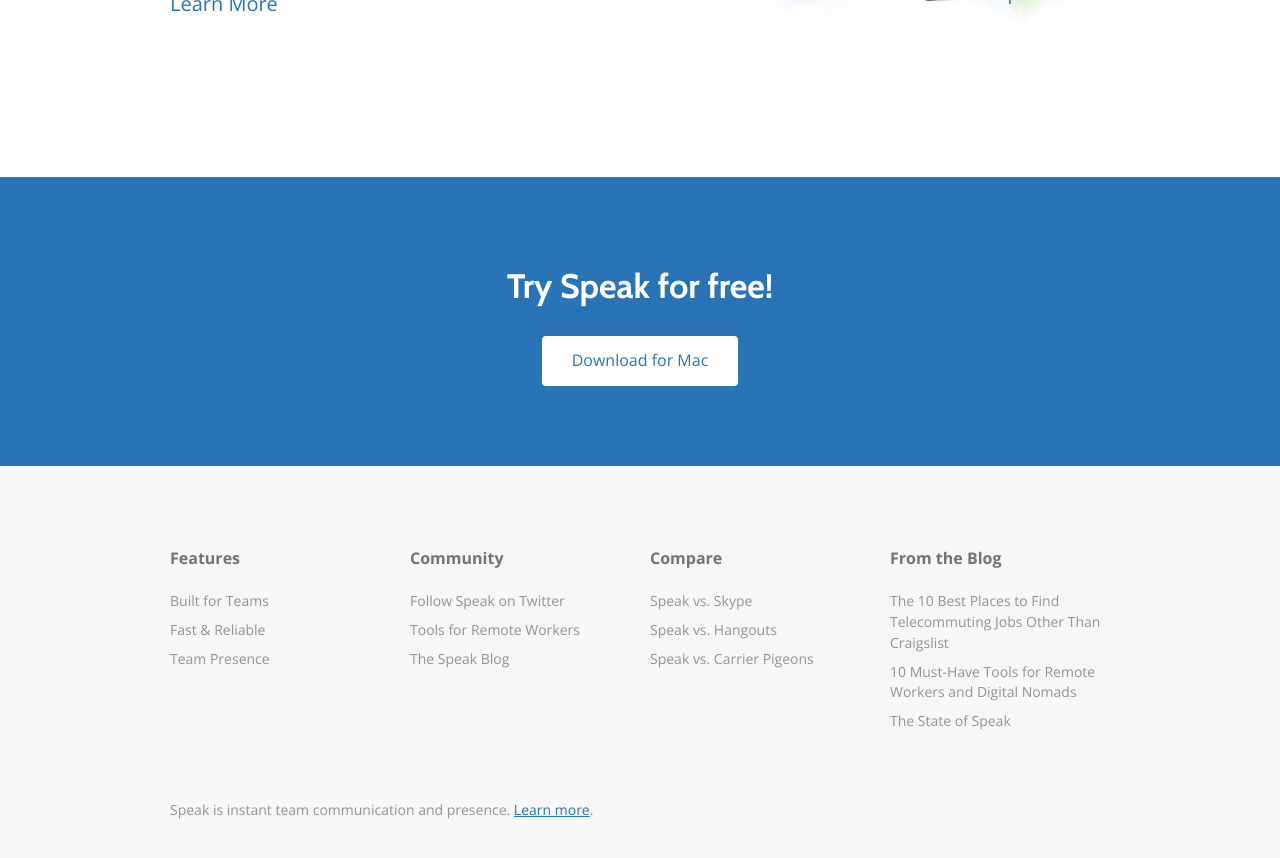
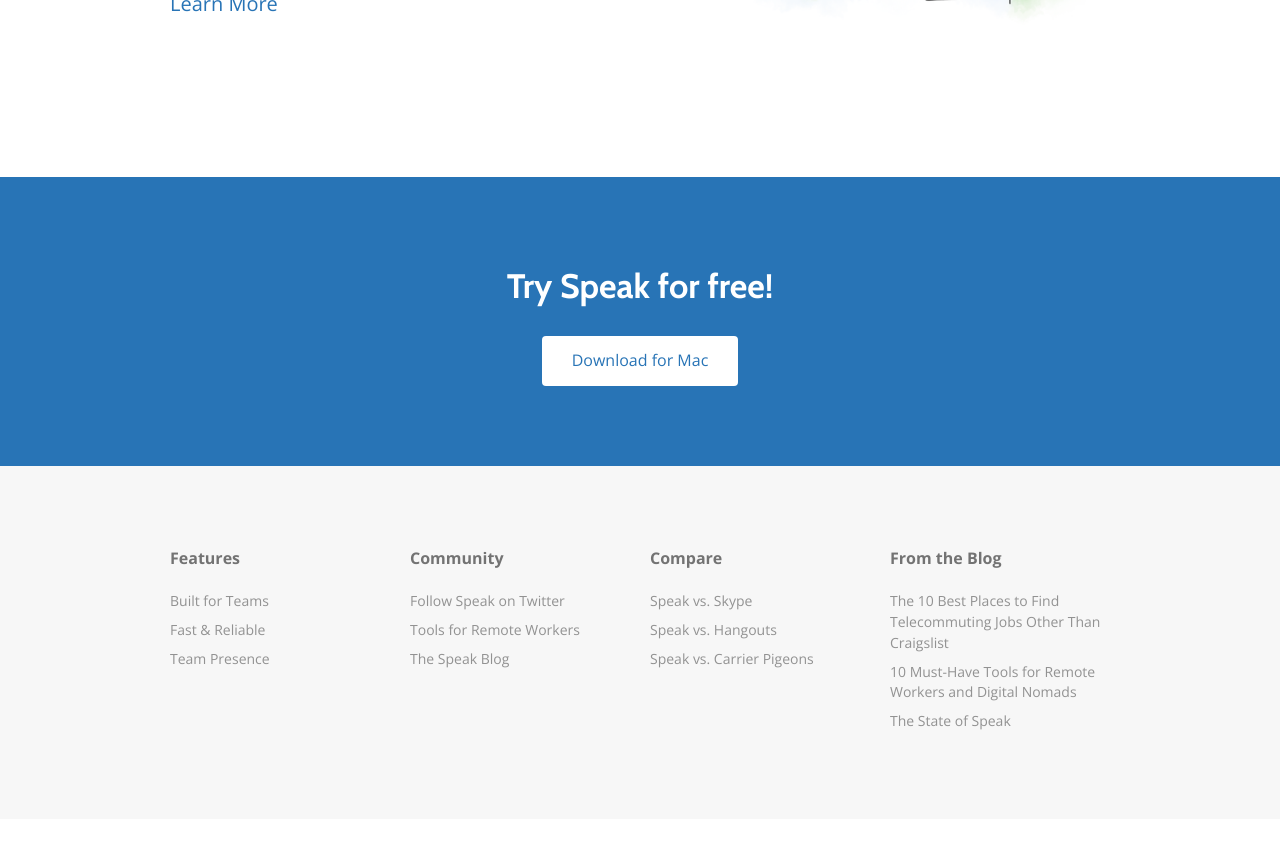
Before and after one commit to speak/website, a Jekyll site: the page built from index.html, in a window 1280 px wide and 900 px high, scrolled down 2499 px. Shown: the top 858 px of the window. Built offline with Jekyll 4.4.1, drawn with Linux system fonts in a browser that asks for light colours; nearby versions of some CDN libraries; after the commit the page ends 3318 px from its top, so only the background shows below that.

Commit message:
Update footer.html

```diff
--- a/_includes/footer.html
+++ b/_includes/footer.html
@@ -55,9 +55,6 @@
                 <li><a href="http://blog.speak.io/the-state-of-speak/">The State of Speak</a></li>
               </ul>
             </div>
-            <div class="sixteen columns">
-              <p>Speak is instant team communication and presence. <a href="/built-for-teams">Learn more</a>. </p>
-            </div>
           </div>
         </div>
       </div>
```
